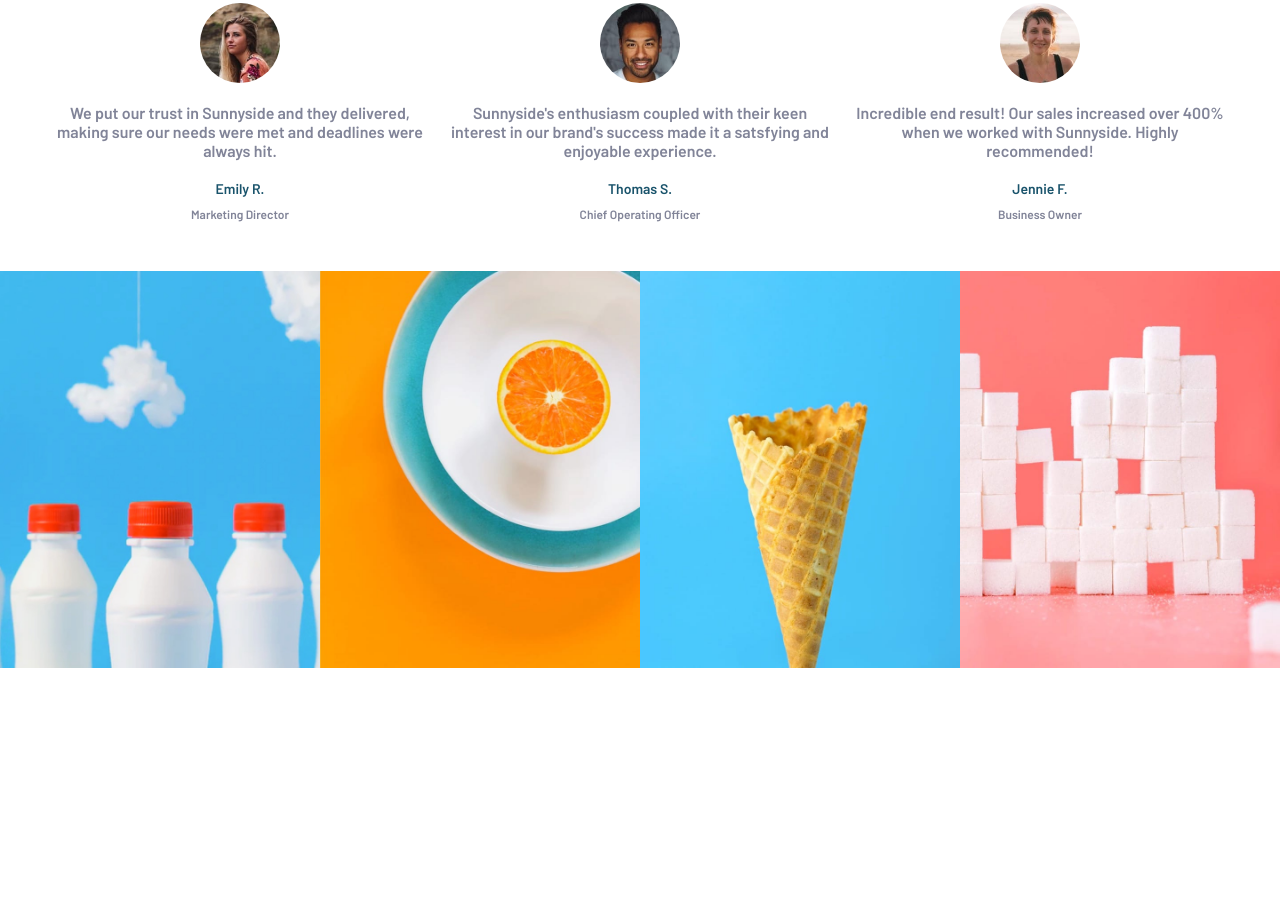
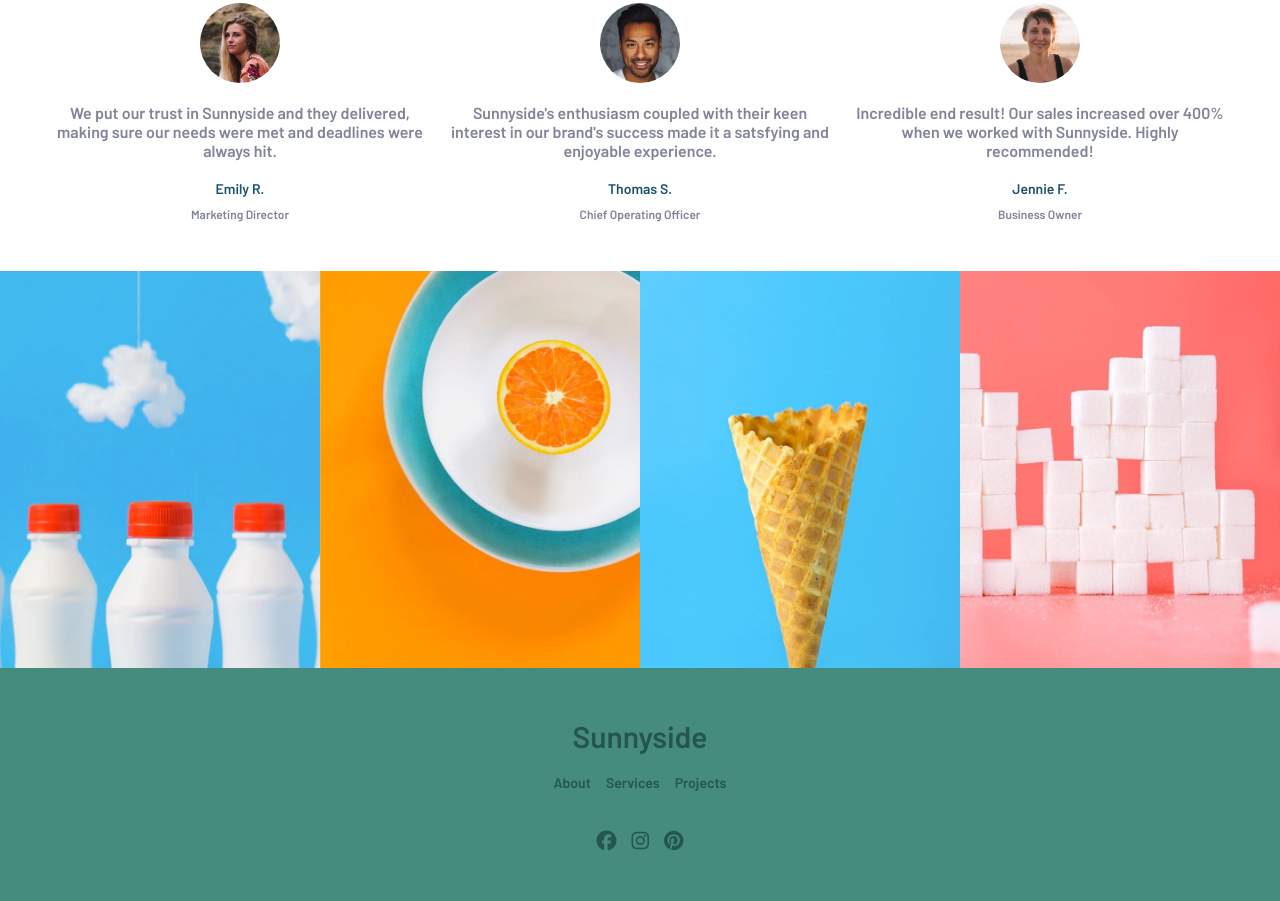
Before and after one commit to FelipePinha/landing-page-sunnyside, a plain HTML site: page index.html in a window 1280 px wide. Shown: the part 2494-3395 px from the top of the page. Before the commit the page ends 3162 px from the top, so only its background shows below. Drawn offline with Linux system fonts and the light colour scheme.

Commit message:
add hover styles

```diff
--- a/index.html
+++ b/index.html
@@ -12,6 +12,8 @@
         rel="stylesheet">
 
     <link rel="stylesheet" href="./styles.css">
+
+    <script src="https://kit.fontawesome.com/523e6a491b.js" crossorigin="anonymous" defer></script>
 
     <title>Landing Page Sunnyside</title>
 </head>
@@ -142,6 +144,28 @@
         </section>
     </main>
 
+    <footer>
+        <h2>Sunnyside</h2>
+
+        <ul>
+            <li>About</li>
+            <li>Services</li>
+            <li>Projects</li>
+        </ul>
+
+        <div class="social-media">
+            <a href="#">
+                <i class="fab fa-brands fa-facebook"></i>
+            </a>
+            <a href="#">
+                <i class="fab fa-brands fa-instagram"></i>
+            </a>
+            <a href="#">
+                <i class="fab fa-brands fa-pinterest"></i>
+            </a>
+        </div>
+    </footer>
+
 </body>
 
 </html>
--- a/styles.css
+++ b/styles.css
@@ -254,3 +254,50 @@ header ul li button {
 .showcase-img-container img {
     max-width: 100%;
 }
+
+/* footer */
+
+footer {
+    background-color: var(--dark-moderate-cyan);
+    padding: 5rem;
+    text-align: center;
+}
+
+footer h2 {
+    color: var(--dark-desaturated-cyan);
+    font-size: 3rem;
+    font-weight: bold;
+}
+
+footer ul {
+    list-style: none;
+    display: flex;
+    gap: 1.5rem;
+    justify-content: center;
+    align-items: center;
+    margin-top: 2rem;
+}
+
+footer ul li {
+    font-size: 1.4rem;
+    color: var(--dark-desaturated-cyan);
+    cursor: default;
+}
+
+footer .social-media {
+    display: flex;
+    justify-content: center;
+    align-items: center;
+    gap: 1.5rem;
+}
+
+footer .social-media i {
+    font-size: 2rem;
+    color: var(--dark-desaturated-cyan);
+    margin-top: 4rem;
+}
+
+footer .social-media i:hover,
+footer ul li:hover {
+    color: var(--white);
+}
```
